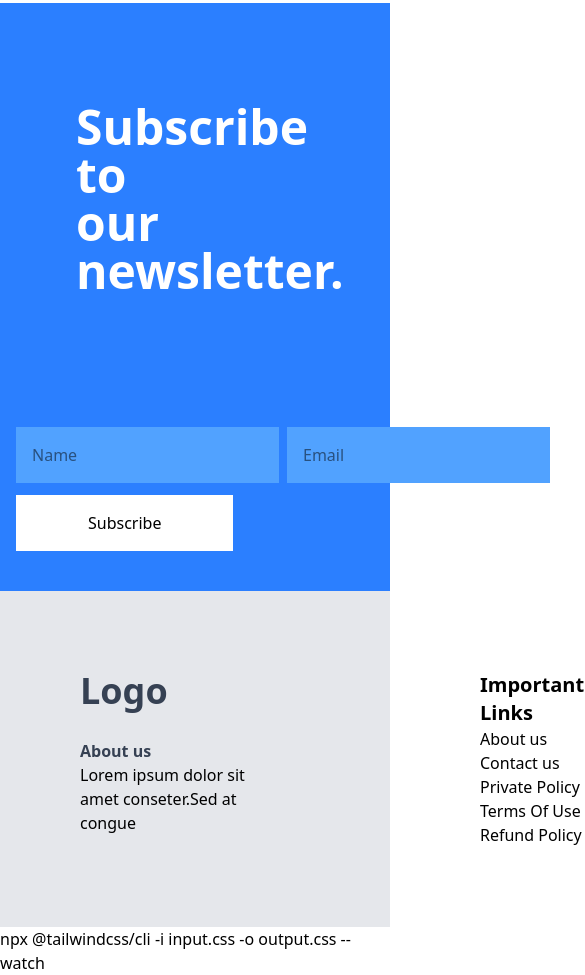
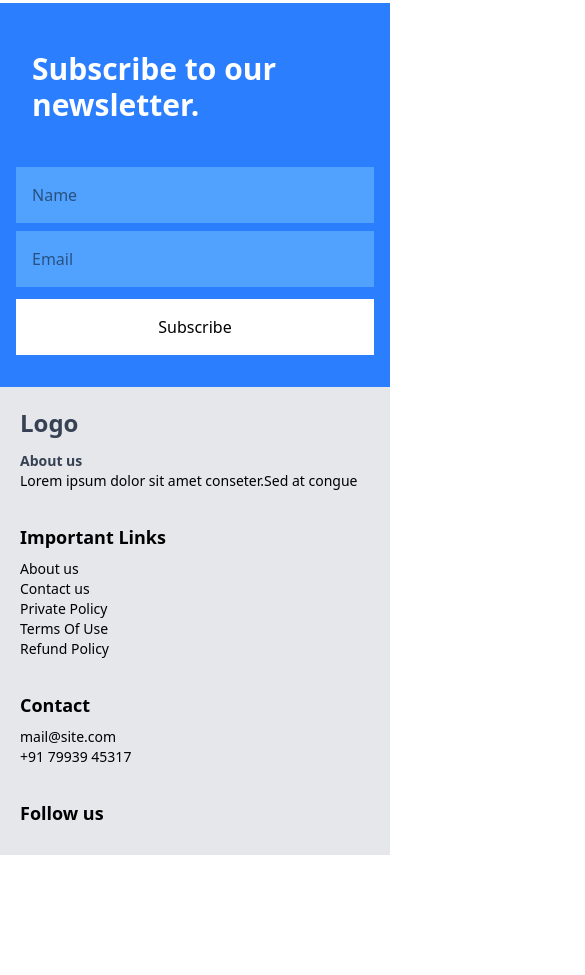
Before and after one commit to Paidikarthikk/washing, a website: page index.html in a window 390 px wide. Shown: the part 4528-5503 px from the top of the page, 585 px wide, since content can reach past the window. After the commit the page ends 5383 px from the top, so only its background shows below. Drawn offline with nearby package versions, Linux system fonts and the light colour scheme.

Commit message:
media quaries for pphone

```diff
--- a/index.html
+++ b/index.html
@@ -195,50 +195,50 @@
 
     </section>
 
-    <section class="subscribe bg-blue-500 flex flex-col md:flex-row gap-3 px-4 md:m-20 py-10">
-        <div class="w-1/2">
-            <h2 class="font-bold text-5xl text-white p-15">Subscribe to our newsletter.</h2>
+    <section class="subscribe bg-blue-500 flex flex-col md:flex-row gap-3 px-4 md:px-20 md:m-20 py-8 md:py-10">
+        <div class="w-full md:w-1/2">
+            <h2 class="font-bold text-3xl md:text-5xl text-white p-4 md:p-15">Subscribe to our newsletter.</h2>
         </div>
-        <form class="bbtn" id="newsletter-form" novalidate>
+        <form class="bbtn w-full md:w-1/2" id="newsletter-form" novalidate>
             <div class="flex flex-col gap-3">
-               <div class="flex gap-2 pt-15">
+               <div class="flex flex-col md:flex-row gap-2 pt-4 md:pt-15">
                     <input type="text" id="newsletter-name" name="newsletter_name" placeholder="Name" autocomplete="name" required class="p-4 bg-blue-400 flex-1">
                     <input type="email" id="newsletter-email" name="newsletter_email" placeholder="Email" autocomplete="email" required class="p-4 bg-blue-400 flex-1">
                 </div>
                 <div>
-                    <button type="submit" class="bg-white p-4 px-18">Subscribe</button>
+                    <button type="submit" class="bg-white p-4 px-8 md:px-18 w-full md:w-auto">Subscribe</button>
                     <p id="newsletter-status" class="form-status" role="status" aria-live="polite"></p>
                 </div>
             </div>
         </form>
     </section>
 
-    <footer class="foot flex flex-row gap-50 p-20 bg-gray-200">
+    <footer class="foot flex flex-col md:flex-row gap-8 md:gap-50 p-5 md:p-20 bg-gray-200">
         <div>
-            <h2 class="text-4xl font-bold text-gray-700 pb-7">Logo</h2>
-            <h4 class="text-gray-700 font-semibold">About us</h4>
-            <p class="w-50">Lorem ipsum dolor sit amet conseter.Sed at congue</p>
+            <h2 class="text-2xl md:text-4xl font-bold text-gray-700 pb-3 md:pb-7">Logo</h2>
+            <h4 class="text-sm md:text-base text-gray-700 font-semibold">About us</h4>
+            <p class="text-sm md:text-base w-full md:w-50">Lorem ipsum dolor sit amet conseter.Sed at congue</p>
         </div>
         <div>
-            <h3 class="text-xl font-semibold">Important Links</h3>
-            <p>About us</p>
-            <p>Contact us</p>
-            <p>Private Policy</p>
-            <p>Terms Of Use</p>
-            <p>Refund Policy</p>
+            <h3 class="text-lg md:text-xl font-semibold mb-2 md:mb-0">Important Links</h3>
+            <p class="text-sm md:text-base">About us</p>
+            <p class="text-sm md:text-base">Contact us</p>
+            <p class="text-sm md:text-base">Private Policy</p>
+            <p class="text-sm md:text-base">Terms Of Use</p>
+            <p class="text-sm md:text-base">Refund Policy</p>
         </div>
         <div>
-            <h3 class="text-xl font-semibold">Contact</h3>
-            <p>mail@site.com</p>
-            <p>+91 79939 45317</p>
+            <h3 class="text-lg md:text-xl font-semibold mb-2 md:mb-0">Contact</h3>
+            <p class="text-sm md:text-base">mail@site.com</p>
+            <p class="text-sm md:text-base">+91 79939 45317</p>
 
         </div>
         <div>
-            <h3 class="text-xl font-semibold pb-2">Follow us</h3>
-            <div>
-                <ion-icon class="text-2xl" name="logo-instagram"></ion-icon>
-                <ion-icon class="text-2xl" name="logo-facebook"></ion-icon>
-                <ion-icon class="text-2xl" name="logo-youtube"></ion-icon>
+            <h3 class="text-lg md:text-xl font-semibold pb-2">Follow us</h3>
+            <div class="flex gap-3">
+                <ion-icon class="text-xl md:text-2xl" name="logo-instagram"></ion-icon>
+                <ion-icon class="text-xl md:text-2xl" name="logo-facebook"></ion-icon>
+                <ion-icon class="text-xl md:text-2xl" name="logo-youtube"></ion-icon>
             </div>
         </div>
     </footer>
@@ -248,5 +248,3 @@
 
 </body>
 </html>
-
-    npx @tailwindcss/cli -i input.css -o output.css --watch
```
Also changed, not shown: output.css.
